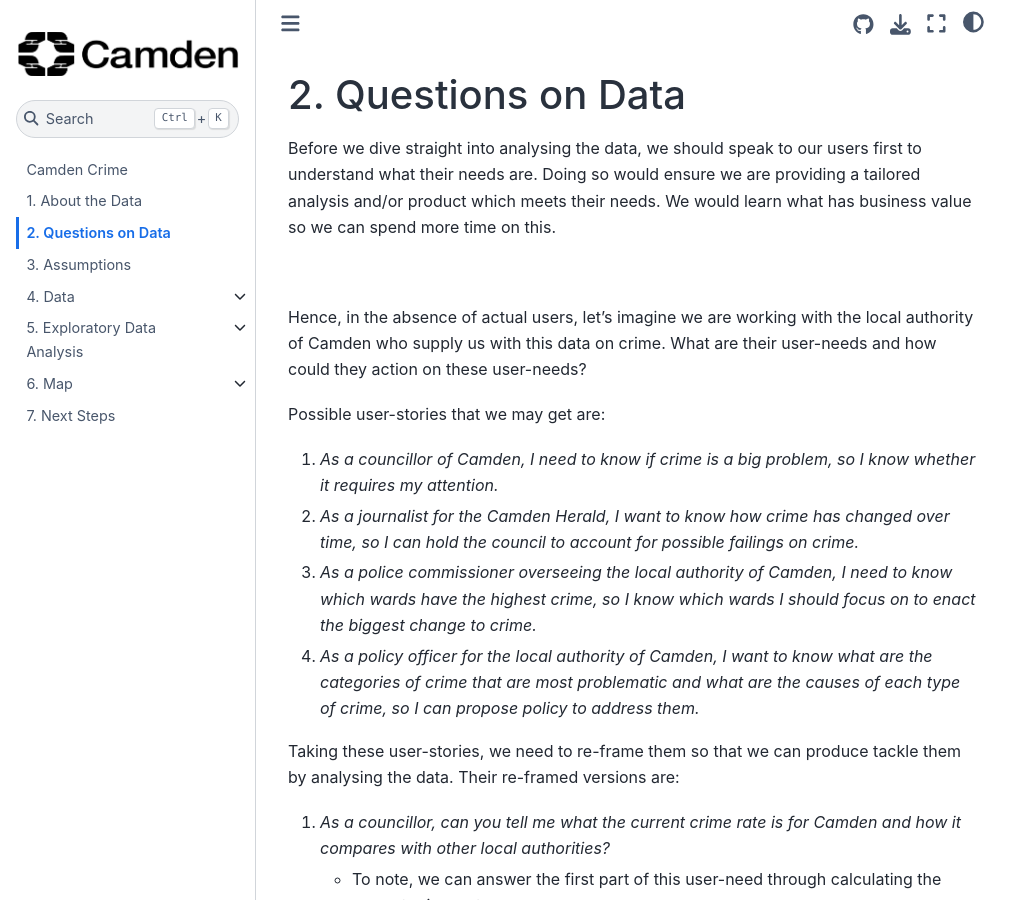
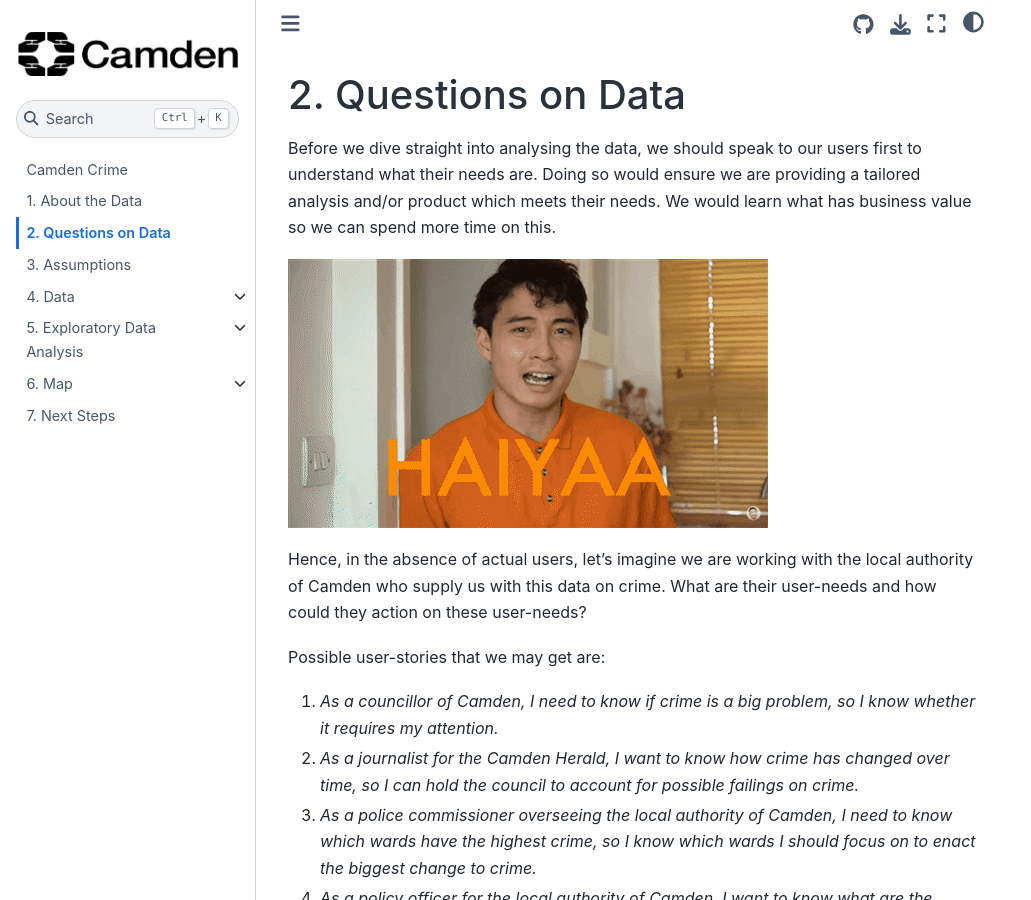
Before and after one commit to avisionh/camdencrime, a Jupyter Book: the page built from book/00_intro/02_data_questions.md, in a window 1280 px wide and 900 px high. Shown: the whole window, without its empty margins (0-1031 px from the left). Built offline with Jupyter Book 1.0.4 settings and Sphinx 7.4.7 and the Sphinx Book theme 1.1.4, drawn with Linux system fonts in a browser that asks for light colours.

```diff
--- a/book/00_intro/02_data_questions.md
+++ b/book/00_intro/02_data_questions.md
@@ -2,7 +2,7 @@
 
 Before we dive straight into analysing the data, we should speak to our users first to understand what their needs are. Doing so would ensure we are providing a tailored analysis and/or product which meets their needs. We would learn what has business value so we can spend more time on this.
 
-![](./images/ur_haiyaa.gif)
+![](../images/ur_haiyaa.gif)
 
 Hence, in the absence of actual users, let's imagine we are working with the local authority of Camden who supply us with this data on crime. What are their user-needs and how could they action on these user-needs?
 
```
Also changed, not shown: book/02_eda/03_crime_category.ipynb.
